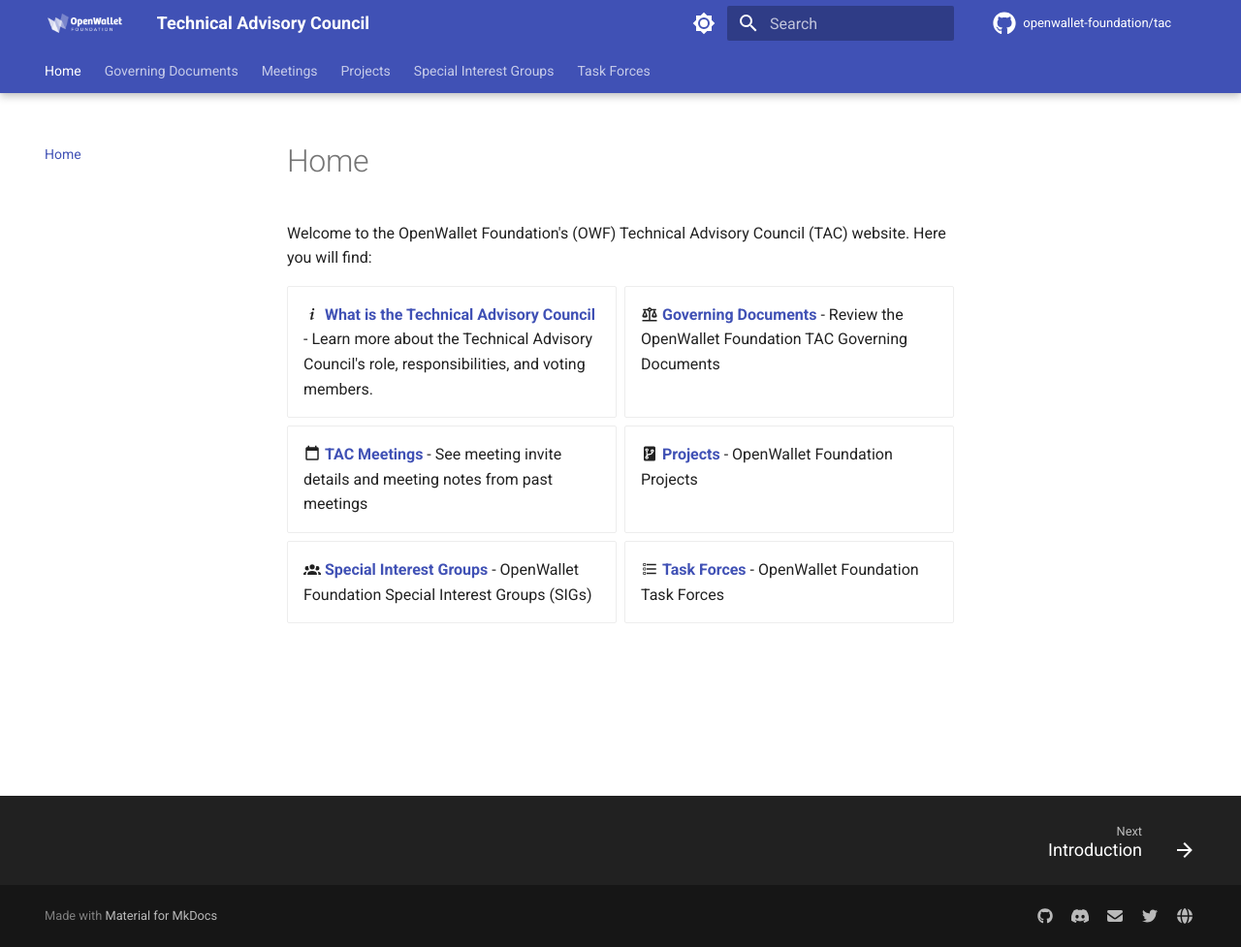
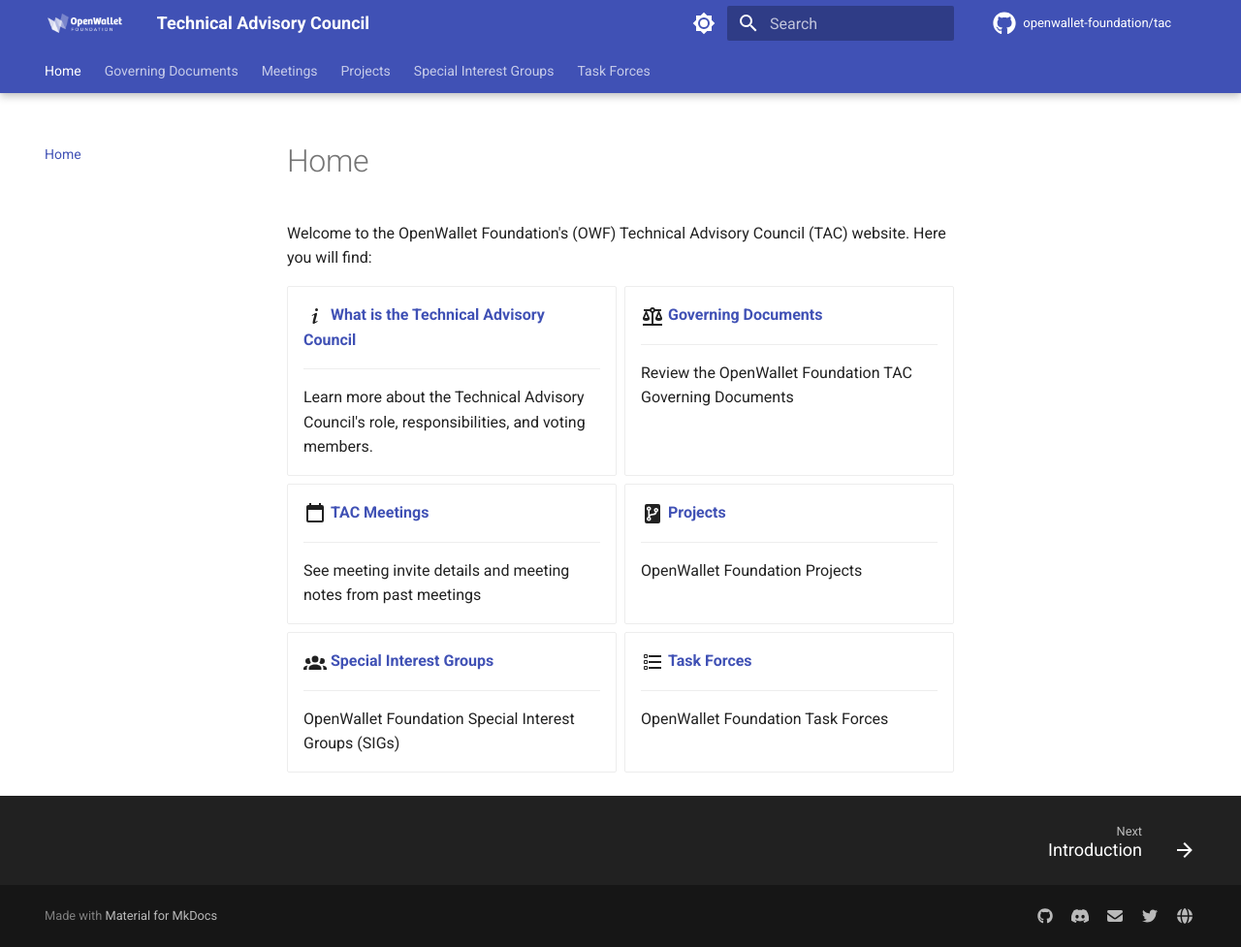
Before and after one commit to openwallet-foundation/tac, an MkDocs documentation site: the page built from docs/index.md, in a window 1280 px wide and 977 px high. Shown: the whole window at 97% size. Built offline with MkDocs 1.6.1 and Material for MkDocs 9.7.7, drawn with Linux system fonts in a browser that asks for light colours; comment, search, counter and statistics services are not loaded; some of the changed lines change nothing that is shown.

Commit message:
Update formatting
Signed-off-by: Tracy Kuhrt <tracy.a.kuhrt@accenture.com>

```diff
--- a/docs/index.md
+++ b/docs/index.md
@@ -4,11 +4,40 @@
 
 <div class="grid cards" markdown>
 
-- :material-information-variant: __[What is the Technical Advisory Council](governance/charter.md#TAC)__ - Learn more about the Technical Advisory Council's role, responsibilities, and voting members.
-- :material-scale-balance: __[Governing Documents](governance/index.md)__ - Review the OpenWallet Foundation TAC Governing Documents
-- :material-calendar-blank: __[TAC Meetings](meetings/index.md)__ - See meeting invite details and meeting notes from past meetings
-- :material-source-repository: __[Projects](projects.md)__ - OpenWallet Foundation Projects
-- :material-account-group: __[Special Interest Groups](SIGs/index.md)__ - OpenWallet Foundation Special Interest Groups (SIGs)
-- :material-format-list-checkbox: __[Task Forces](task-forces/index.md)__ - OpenWallet Foundation Task Forces
+-   :material-information-variant:{ .lg .middle } __[What is the Technical Advisory Council](governance/charter.md#TAC)__
+
+    ---
+
+    Learn more about the Technical Advisory Council's role, responsibilities, and voting members.
+
+-   :material-scale-balance:{ .lg .middle} __[Governing Documents](governance/index.md)__
+
+    ---
+
+    Review the OpenWallet Foundation TAC Governing Documents
+
+-   :material-calendar-blank:{ .lg .middle} __[TAC Meetings](meetings/index.md)__
+
+    ---
+
+    See meeting invite details and meeting notes from past meetings
+
+-   :material-source-repository:{ .lg .middle} __[Projects](projects.md)__
+
+    ---
+
+    OpenWallet Foundation Projects
+
+-   :material-account-group:{ .lg .middle} __[Special Interest Groups](SIGs/index.md)__
+
+    ---
+
+    OpenWallet Foundation Special Interest Groups (SIGs)
+
+-   :material-format-list-checkbox:{ .lg .middle} __[Task Forces](task-forces/index.md)__
+
+    ---
+
+    OpenWallet Foundation Task Forces
 
 </div>
```
